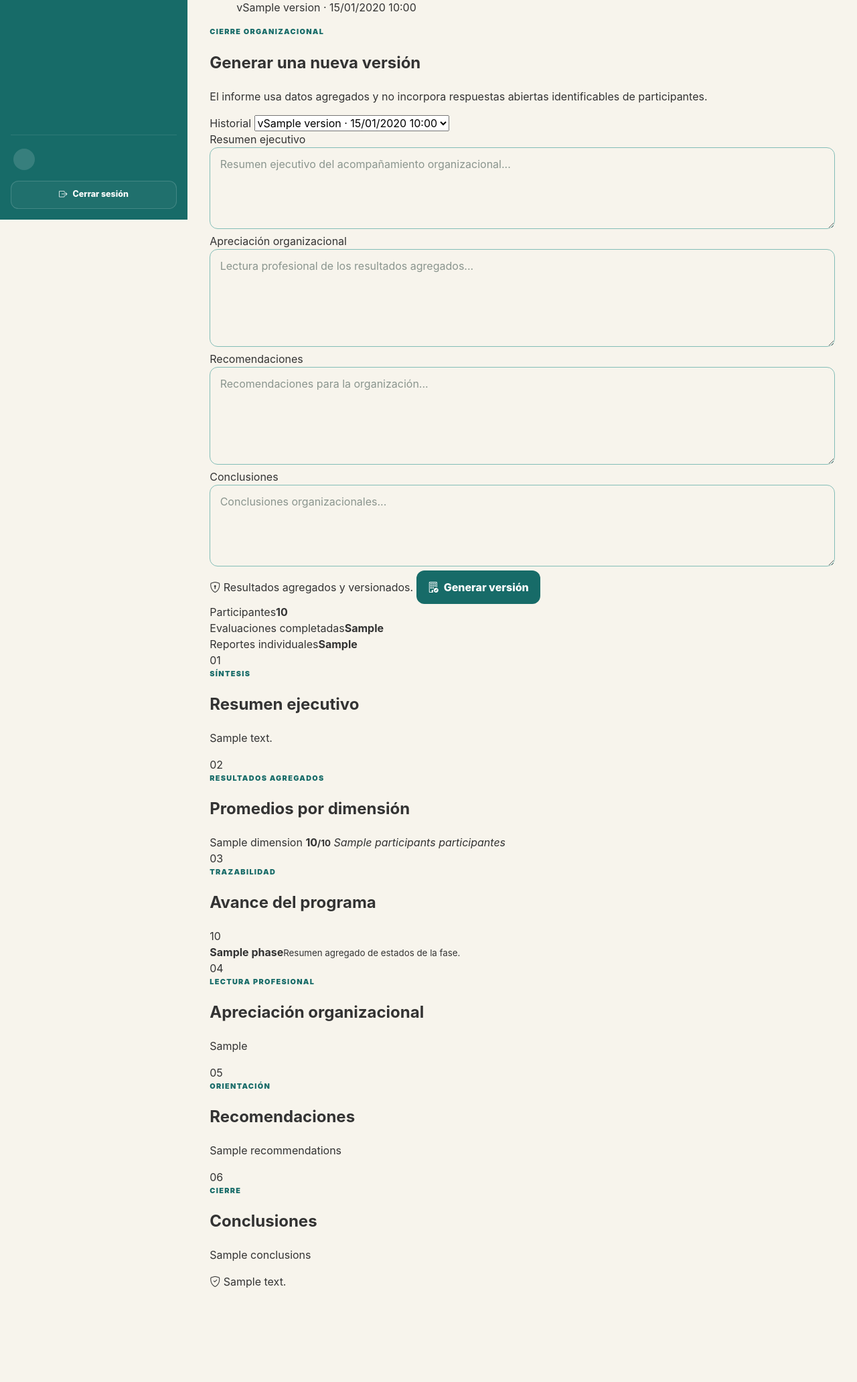
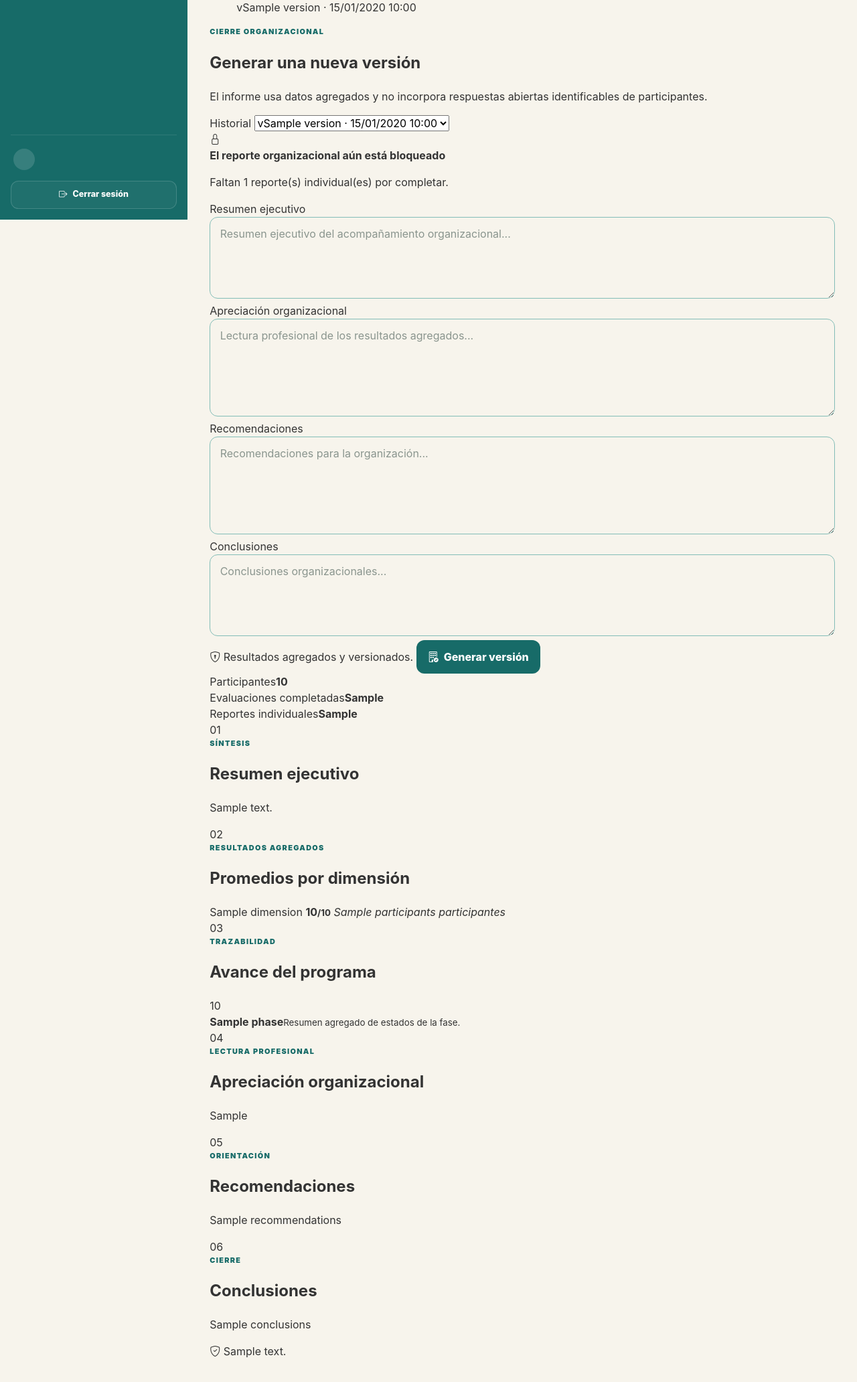
Before and after one commit to CortinezO98/alpes-portal, a Django app: template templates/reports/program_organizational.html in a window 1280 px wide. Shown: the part 472-2536 px from the top of the page at 67% size. Before the commit the page ends 2395 px from the top, so only its background shows below. Run offline with Django 5.2, Linux system fonts and the light colour scheme; tables that the repository leaves empty hold one stand-in row (values such as "Sample post"); the template is opened without the code that fills it: values that come from a table or form of the project are taken from there, most other values are stand-ins (such as "Sample title", 1, 10 or a date in 2020); data that the repository does not hold is empty; some libraries are stand-ins or nearby versions.

Commit message:
Mostrar requisitos antes de generar reporte organizacional

```diff
--- a/templates/reports/program_organizational.html
+++ b/templates/reports/program_organizational.html
@@ -54,6 +54,15 @@
             {% endif %}
         </div>
 
+        {% if not can_generate_report %}
+        <div class="report-readiness-warning">
+            <i class="bi bi-lock"></i>
+            <div>
+                <strong>El reporte organizacional aún está bloqueado</strong>
+                <p>Faltan {{ pending_individual_report_count }} reporte(s) individual(es) por completar.</p>
+            </div>
+        </div>
+        {% endif %}
         <form method="post" action="{% url 'reports:program-organizational-generate' engagement.pk %}" class="report-editor-form">
             {% csrf_token %}
             <div class="report-editor-grid">
@@ -64,7 +73,7 @@
             </div>
             <div class="report-editor-actions">
                 <span><i class="bi bi-shield-lock"></i> Resultados agregados y versionados.</span>
-                <button class="button button-primary" type="submit" data-swal-confirm="true" data-swal-title="¿Generar reporte organizacional?" data-swal-text="Se guardará una nueva versión con los resultados agregados actuales." data-swal-confirm-text="Sí, generar reporte" data-swal-icon="question">
+                <button class="button button-primary" type="submit" {% if not can_generate_report %}disabled aria-disabled="true"{% endif %} data-swal-confirm="true" data-swal-title="¿Generar reporte organizacional?" data-swal-text="Se guardará una nueva versión con los resultados agregados actuales." data-swal-confirm-text="Sí, generar reporte" data-swal-icon="question">
                     <i class="bi bi-building-check"></i> Generar versión
                 </button>
             </div>
```
